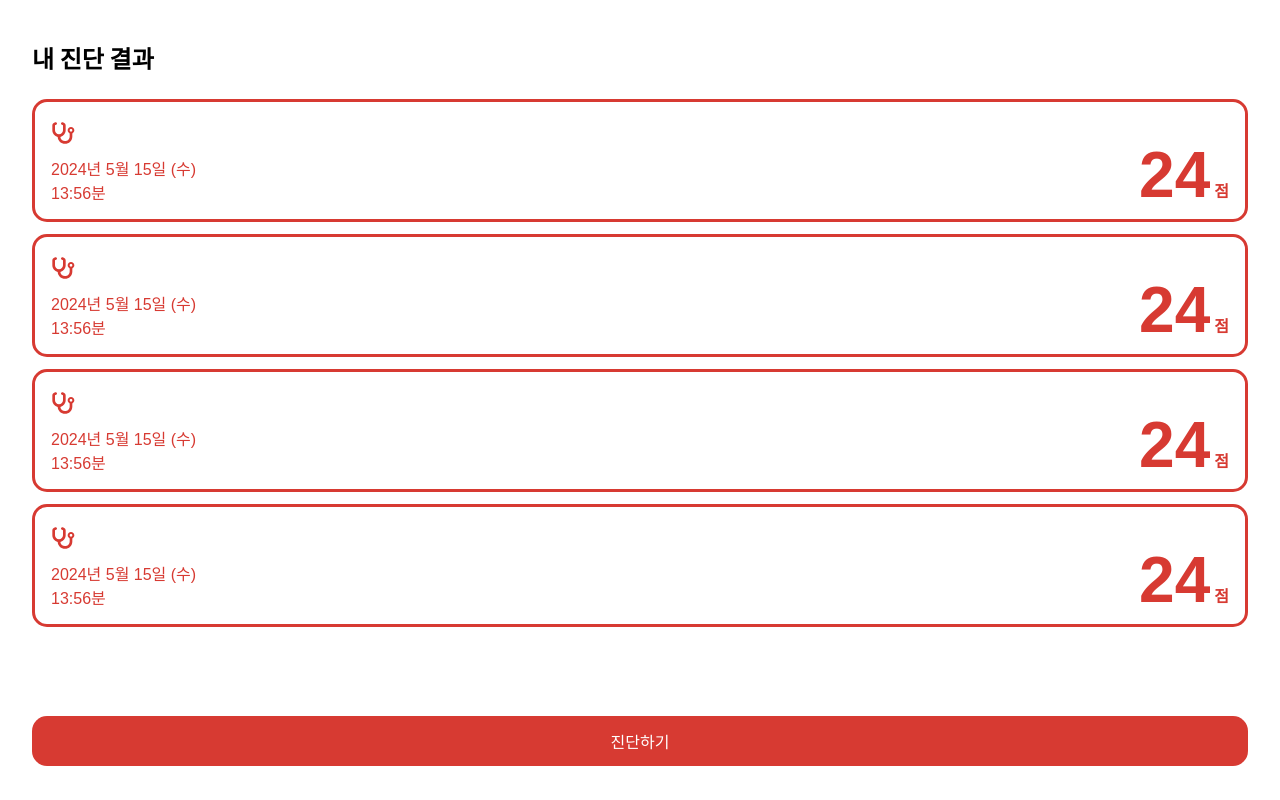
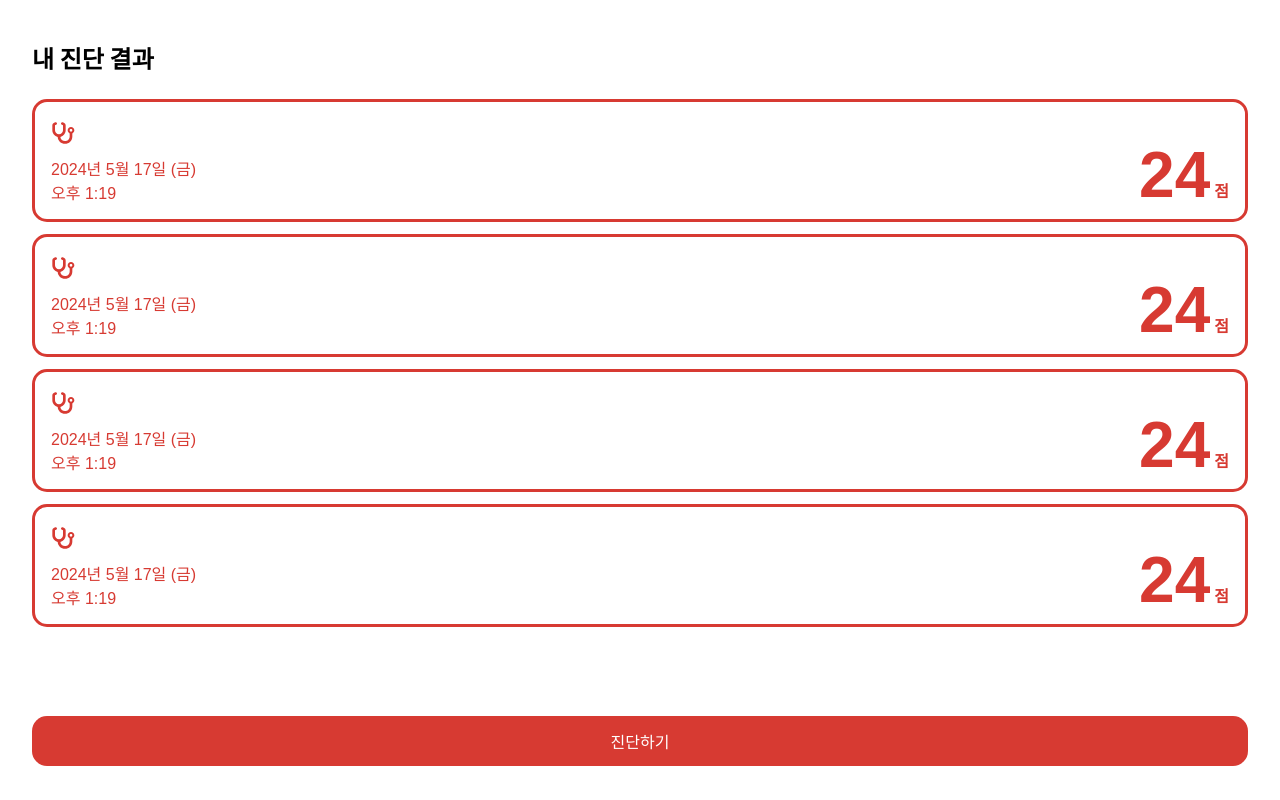
Before and after one commit to knu-software-engineering-team05/dead-lock-frontend, a React (Create React App) app: page /results in a window 1280 px wide. Built offline with nearby package versions, Linux system fonts and the light colour scheme; a web font is replaced by a local one.

Commit message:
fix: 뇌졸중 결과 상세 페이지의 라우팅 방식 변경 & 서버 스키마에 따른 mock Data 수정

```diff
--- a/src/components/pages/ResultList/index.tsx
+++ b/src/components/pages/ResultList/index.tsx
@@ -6,13 +6,16 @@ import { PATHS } from '../../../router';
 import { CommonWrapper } from '../../common/Wrapper';
 import { SvgPlus, SvgStethoscope } from '../../../svgs';
 import { theme } from '../../../theme';
-import { MOCK_RESULTS, MockResultType } from '../../../mock';
+import { MOCK_RESULTS } from '../../../mock';
 import { createPathWithParams } from '../../../utils/createPathWithParams';
+import { DiagnosisResponse } from '../../../types/service';
+import { RESULT_DETAIL_SEARCH_PARAMS } from '../../../constants/searchParams';
+import { getDateSet } from '../../../utils/getDate';
 
 const ResultList: React.FC = () => {
   const navigate = useNavigate();
 
-  const [results, setResults] = useState<MockResultType[]>([]);
+  const [results, setResults] = useState<DiagnosisResponse[]>([]);
 
   const handleLoadResults = async () => {
     // API 호출로 대체
@@ -36,17 +39,25 @@ const ResultList: React.FC = () => {
           </EmptyResultItem>
         )}
         {results.length > 0 &&
-          results.map((result) => (
+          results.map((result) => {
+            const { date, time } = getDateSet(new Date(result.createdAt));
+
+            return (
               <ResultItem
                 key={result.id}
-              onClick={() => navigate(createPathWithParams(PATHS.RESULT_DETAIL, { id: result.id }))}
+                onClick={() =>
+                  navigate(
+                    createPathWithParams(PATHS.RESULT_DETAIL, { id: result.id }) +
+                      `?type=${RESULT_DETAIL_SEARCH_PARAMS.BASIC}`
+                  )
+                }
               >
                 <SvgTextWrapper>
                   <SvgStethoscope width="24px" height="24px" fill={theme.colors.primary} />
                   <CommonResultItemText>
-                  {result.date}
+                    {date}
                     <br />
-                  {result.time}
+                    {time}
                   </CommonResultItemText>
                 </SvgTextWrapper>
 
@@ -55,7 +66,8 @@ const ResultList: React.FC = () => {
                   <CommonResultItemText className="score-label">점</CommonResultItemText>
                 </ResultItemRight>
               </ResultItem>
-          ))}
+            );
+          })}
       </ContentSection>
 
       <Button.Contained onClick={() => navigate(PATHS.TEST)}>진단하기</Button.Contained>
--- /dev/null
+++ b/src/constants/searchParams.ts
@@ -0,0 +1,4 @@
+export const RESULT_DETAIL_SEARCH_PARAMS = {
+  BASIC: 'basic',
+  HELPFUL: 'helpful',
+} as const;
--- a/src/mock/index.ts
+++ b/src/mock/index.ts
@@ -1,89 +1,67 @@
-export type MockHelpfulProgramsType = {
-  eating: string;
-  lifestyle: string;
-};
+import { DiagnosisResponse } from '../types/service';
 
-export type MockResultType = {
-  id: number;
-  date: string;
-  time: string;
-  score: number;
-  percentage: number;
-  diagnosis: string;
-  helpfulPrograms: MockHelpfulProgramsType;
-};
-
-export const MOCK_RESULTS: MockResultType[] = [
+export const MOCK_RESULTS: DiagnosisResponse[] = [
   {
-    id: 1,
-    date: '2024년 5월 15일 (수)',
-    time: '13:56분',
+    id: '1',
+    createdAt: new Date().toISOString(),
     score: 24,
-    percentage: 73,
-    diagnosis: `본 건강진단 레포트는 홍길동 님의 일반적인 건강 상태와 주요 건강 지표를 종합적으로 분석한 결과를 담고 있습니다. 홍길동 님은 현재 신체적으로 건강한 상태이며, 모든 주요 건강 지표가 정상 범위 내에 있습니다. 정기적인 운동과 균형 잡힌 식단을 유지하며, 연간 건강 검진을 계속해서 받을 것을 권장합니다.
+    strokeProbability: 73,
+    totalDiagnosis: `본 건강진단 레포트는 홍길동 님의 일반적인 건강 상태와 주요 건강 지표를 종합적으로 분석한 결과를 담고 있습니다. 홍길동 님은 현재 신체적으로 건강한 상태이며, 모든 주요 건강 지표가 정상 범위 내에 있습니다. 정기적인 운동과 균형 잡힌 식단을 유지하며, 연간 건강 검진을 계속해서 받을 것을 권장합니다.
 본 건강진단 레포트는 홍길동 님의 일반적인 건강 상태와 주요 건강 지표를 종합적으로 분석한 결과를 담고 있습니다. 홍길동 님은 현재 신체적으로 건강한 상태이며, 모든 주요 건강 지표가 정상 범위 내에 있습니다. 정기적인 운동과 균형 잡힌 식단을 유지하며, 연간 건강 검진을 계속해서 받을 것을 권장합니다.
 본 건강진단 레포트는 홍길동 님의 일반적인 건강 상태와 주요 건강 지표를 종합적으로 분석한 결과를 담고 있습니다. 홍길동 님은 현재 신체적으로 건강한 상태이며, 모든 주요 건강 지표가 정상 범위 내에 있습니다. 정기적인 운동과 균형 잡힌 식단을 유지하며, 연간 건강 검진을 계속해서 받을 것을 권장합니다.
 본 건강진단 레포트는 홍길동 님의 일반적인 건강 상태와 주요 건강 지표를 종합적으로 분석한 결과를 담고 있습니다. 홍길동 님은 현재 신체적으로 건강한 상태이며, 모든 주요 건강 지표가 정상 범위 내에 있습니다.`,
-    helpfulPrograms: {
-      eating: `본 건강진단 레포트는 홍길동 님의 일반적인 건강 상태와 주요 건강 지표를 종합적으로 분석한 결과를 담고 있습니다. 홍길동 님은 현재 신체적으로 건강한 상태이며, 모든 주요 건강 지표가 정상 범위 내에 있습니다. 정기적인 운동과 균형 잡힌 식단을 유지하며, 연간 건강 검진을 계속해서 받을 것을 권장합니다.
+    eatingHabits: `본 건강진단 레포트는 홍길동 님의 일반적인 건강 상태와 주요 건강 지표를 종합적으로 분석한 결과를 담고 있습니다. 홍길동 님은 현재 신체적으로 건강한 상태이며, 모든 주요 건강 지표가 정상 범위 내에 있습니다. 정기적인 운동과 균형 잡힌 식단을 유지하며, 연간 건강 검진을 계속해서 받을 것을 권장합니다.
 본 건강진단 레포트는 홍길동 님의 일반적인 건강 상태와 주요 건강 지표를 종합적으로 분석한 결과를 담고 있습니다. 홍길동 님은 현재 신체적으로 건강한 상태이며, 모든 주요 건강 지표가 정상 범위 내에 있습니다`,
-      lifestyle: `본 건강진단 레포트는 홍길동 님의 일반적인 건강 상태와 주요 건강 지표를 종합적으로 분석한 결과를 담고 있습니다. 홍길동 님은 현재 신체적으로 건강한 상태이며, 모든 주요 건강 지표가 정상 범위 내에 있습니다. 정기적인 운동과 균형 잡힌 식단을 유지하며, 연간 건강 검진을 계속해서 받을 것을 권장합니다.
+    lifestyleHabits: `본 건강진단 레포트는 홍길동 님의 일반적인 건강 상태와 주요 건강 지표를 종합적으로 분석한 결과를 담고 있습니다. 홍길동 님은 현재 신체적으로 건강한 상태이며, 모든 주요 건강 지표가 정상 범위 내에 있습니다. 정기적인 운동과 균형 잡힌 식단을 유지하며, 연간 건강 검진을 계속해서 받을 것을 권장합니다.
 본 건강진단 레포트는 홍길동 님의 일반적인 건강 상태와 주요 건강 지표를 종합적으로 분석한 결과를 담고 있습니다. 홍길동 님은 현재 신체적으로 건강한 상태이며, 모든 주요 건강 지표가 정상 범위 내에 있습니다. 정기적인 운동과 균형 잡힌 식단을 유지하며, 연간 건강 검진을 계속해서 받을 것을 권장합니다.
 본 건강진단 레포트는 홍길동 님의 일반적인 건강 상태와 주요 건강 지표를 종합적으로 분석한 결과를 담고 있습니다.`,
-    },
   },
   {
-    id: 2,
-    date: '2024년 5월 15일 (수)',
-    time: '13:56분',
+    id: '2',
+    createdAt: new Date().toISOString(),
+
     score: 24,
-    percentage: 73,
-    diagnosis: `본 건강진단 레포트는 홍길동 님의 일반적인 건강 상태와 주요 건강 지표를 종합적으로 분석한 결과를 담고 있습니다. 홍길동 님은 현재 신체적으로 건강한 상태이며, 모든 주요 건강 지표가 정상 범위 내에 있습니다. 정기적인 운동과 균형 잡힌 식단을 유지하며, 연간 건강 검진을 계속해서 받을 것을 권장합니다.
+    strokeProbability: 73,
+    totalDiagnosis: `본 건강진단 레포트는 홍길동 님의 일반적인 건강 상태와 주요 건강 지표를 종합적으로 분석한 결과를 담고 있습니다. 홍길동 님은 현재 신체적으로 건강한 상태이며, 모든 주요 건강 지표가 정상 범위 내에 있습니다. 정기적인 운동과 균형 잡힌 식단을 유지하며, 연간 건강 검진을 계속해서 받을 것을 권장합니다.
 본 건강진단 레포트는 홍길동 님의 일반적인 건강 상태와 주요 건강 지표를 종합적으로 분석한 결과를 담고 있습니다. 홍길동 님은 현재 신체적으로 건강한 상태이며, 모든 주요 건강 지표가 정상 범위 내에 있습니다. 정기적인 운동과 균형 잡힌 식단을 유지하며, 연간 건강 검진을 계속해서 받을 것을 권장합니다.
 본 건강진단 레포트는 홍길동 님의 일반적인 건강 상태와 주요 건강 지표를 종합적으로 분석한 결과를 담고 있습니다. 홍길동 님은 현재 신체적으로 건강한 상태이며, 모든 주요 건강 지표가 정상 범위 내에 있습니다. 정기적인 운동과 균형 잡힌 식단을 유지하며, 연간 건강 검진을 계속해서 받을 것을 권장합니다.
 본 건강진단 레포트는 홍길동 님의 일반적인 건강 상태와 주요 건강 지표를 종합적으로 분석한 결과를 담고 있습니다. 홍길동 님은 현재 신체적으로 건강한 상태이며, 모든 주요 건강 지표가 정상 범위 내에 있습니다.`,
-    helpfulPrograms: {
-      eating: `본 건강진단 레포트는 홍길동 님의 일반적인 건강 상태와 주요 건강 지표를 종합적으로 분석한 결과를 담고 있습니다. 홍길동 님은 현재 신체적으로 건강한 상태이며, 모든 주요 건강 지표가 정상 범위 내에 있습니다. 정기적인 운동과 균형 잡힌 식단을 유지하며, 연간 건강 검진을 계속해서 받을 것을 권장합니다.
+    eatingHabits: `본 건강진단 레포트는 홍길동 님의 일반적인 건강 상태와 주요 건강 지표를 종합적으로 분석한 결과를 담고 있습니다. 홍길동 님은 현재 신체적으로 건강한 상태이며, 모든 주요 건강 지표가 정상 범위 내에 있습니다. 정기적인 운동과 균형 잡힌 식단을 유지하며, 연간 건강 검진을 계속해서 받을 것을 권장합니다.
 본 건강진단 레포트는 홍길동 님의 일반적인 건강 상태와 주요 건강 지표를 종합적으로 분석한 결과를 담고 있습니다. 홍길동 님은 현재 신체적으로 건강한 상태이며, 모든 주요 건강 지표가 정상 범위 내에 있습니다`,
-      lifestyle: `본 건강진단 레포트는 홍길동 님의 일반적인 건강 상태와 주요 건강 지표를 종합적으로 분석한 결과를 담고 있습니다. 홍길동 님은 현재 신체적으로 건강한 상태이며, 모든 주요 건강 지표가 정상 범위 내에 있습니다. 정기적인 운동과 균형 잡힌 식단을 유지하며, 연간 건강 검진을 계속해서 받을 것을 권장합니다.
+    lifestyleHabits: `본 건강진단 레포트는 홍길동 님의 일반적인 건강 상태와 주요 건강 지표를 종합적으로 분석한 결과를 담고 있습니다. 홍길동 님은 현재 신체적으로 건강한 상태이며, 모든 주요 건강 지표가 정상 범위 내에 있습니다. 정기적인 운동과 균형 잡힌 식단을 유지하며, 연간 건강 검진을 계속해서 받을 것을 권장합니다.
 본 건강진단 레포트는 홍길동 님의 일반적인 건강 상태와 주요 건강 지표를 종합적으로 분석한 결과를 담고 있습니다. 홍길동 님은 현재 신체적으로 건강한 상태이며, 모든 주요 건강 지표가 정상 범위 내에 있습니다. 정기적인 운동과 균형 잡힌 식단을 유지하며, 연간 건강 검진을 계속해서 받을 것을 권장합니다.
 본 건강진단 레포트는 홍길동 님의 일반적인 건강 상태와 주요 건강 지표를 종합적으로 분석한 결과를 담고 있습니다.`,
-    },
   },
   {
-    id: 3,
-    date: '2024년 5월 15일 (수)',
-    time: '13:56분',
+    id: '3',
+    createdAt: new Date().toISOString(),
+
     score: 24,
-    percentage: 73,
-    diagnosis: `본 건강진단 레포트는 홍길동 님의 일반적인 건강 상태와 주요 건강 지표를 종합적으로 분석한 결과를 담고 있습니다. 홍길동 님은 현재 신체적으로 건강한 상태이며, 모든 주요 건강 지표가 정상 범위 내에 있습니다. 정기적인 운동과 균형 잡힌 식단을 유지하며, 연간 건강 검진을 계속해서 받을 것을 권장합니다.
+    strokeProbability: 73,
+    totalDiagnosis: `본 건강진단 레포트는 홍길동 님의 일반적인 건강 상태와 주요 건강 지표를 종합적으로 분석한 결과를 담고 있습니다. 홍길동 님은 현재 신체적으로 건강한 상태이며, 모든 주요 건강 지표가 정상 범위 내에 있습니다. 정기적인 운동과 균형 잡힌 식단을 유지하며, 연간 건강 검진을 계속해서 받을 것을 권장합니다.
 본 건강진단 레포트는 홍길동 님의 일반적인 건강 상태와 주요 건강 지표를 종합적으로 분석한 결과를 담고 있습니다. 홍길동 님은 현재 신체적으로 건강한 상태이며, 모든 주요 건강 지표가 정상 범위 내에 있습니다. 정기적인 운동과 균형 잡힌 식단을 유지하며, 연간 건강 검진을 계속해서 받을 것을 권장합니다.
 본 건강진단 레포트는 홍길동 님의 일반적인 건강 상태와 주요 건강 지표를 종합적으로 분석한 결과를 담고 있습니다. 홍길동 님은 현재 신체적으로 건강한 상태이며, 모든 주요 건강 지표가 정상 범위 내에 있습니다. 정기적인 운동과 균형 잡힌 식단을 유지하며, 연간 건강 검진을 계속해서 받을 것을 권장합니다.
 본 건강진단 레포트는 홍길동 님의 일반적인 건강 상태와 주요 건강 지표를 종합적으로 분석한 결과를 담고 있습니다. 홍길동 님은 현재 신체적으로 건강한 상태이며, 모든 주요 건강 지표가 정상 범위 내에 있습니다.`,
-    helpfulPrograms: {
-      eating: `본 건강진단 레포트는 홍길동 님의 일반적인 건강 상태와 주요 건강 지표를 종합적으로 분석한 결과를 담고 있습니다. 홍길동 님은 현재 신체적으로 건강한 상태이며, 모든 주요 건강 지표가 정상 범위 내에 있습니다. 정기적인 운동과 균형 잡힌 식단을 유지하며, 연간 건강 검진을 계속해서 받을 것을 권장합니다.
+    eatingHabits: `본 건강진단 레포트는 홍길동 님의 일반적인 건강 상태와 주요 건강 지표를 종합적으로 분석한 결과를 담고 있습니다. 홍길동 님은 현재 신체적으로 건강한 상태이며, 모든 주요 건강 지표가 정상 범위 내에 있습니다. 정기적인 운동과 균형 잡힌 식단을 유지하며, 연간 건강 검진을 계속해서 받을 것을 권장합니다.
 본 건강진단 레포트는 홍길동 님의 일반적인 건강 상태와 주요 건강 지표를 종합적으로 분석한 결과를 담고 있습니다. 홍길동 님은 현재 신체적으로 건강한 상태이며, 모든 주요 건강 지표가 정상 범위 내에 있습니다`,
-      lifestyle: `본 건강진단 레포트는 홍길동 님의 일반적인 건강 상태와 주요 건강 지표를 종합적으로 분석한 결과를 담고 있습니다. 홍길동 님은 현재 신체적으로 건강한 상태이며, 모든 주요 건강 지표가 정상 범위 내에 있습니다. 정기적인 운동과 균형 잡힌 식단을 유지하며, 연간 건강 검진을 계속해서 받을 것을 권장합니다.
+    lifestyleHabits: `본 건강진단 레포트는 홍길동 님의 일반적인 건강 상태와 주요 건강 지표를 종합적으로 분석한 결과를 담고 있습니다. 홍길동 님은 현재 신체적으로 건강한 상태이며, 모든 주요 건강 지표가 정상 범위 내에 있습니다. 정기적인 운동과 균형 잡힌 식단을 유지하며, 연간 건강 검진을 계속해서 받을 것을 권장합니다.
 본 건강진단 레포트는 홍길동 님의 일반적인 건강 상태와 주요 건강 지표를 종합적으로 분석한 결과를 담고 있습니다. 홍길동 님은 현재 신체적으로 건강한 상태이며, 모든 주요 건강 지표가 정상 범위 내에 있습니다. 정기적인 운동과 균형 잡힌 식단을 유지하며, 연간 건강 검진을 계속해서 받을 것을 권장합니다.
 본 건강진단 레포트는 홍길동 님의 일반적인 건강 상태와 주요 건강 지표를 종합적으로 분석한 결과를 담고 있습니다.`,
-    },
   },
   {
-    id: 4,
-    date: '2024년 5월 15일 (수)',
-    time: '13:56분',
+    id: '4',
+    createdAt: new Date().toISOString(),
+
     score: 24,
-    percentage: 73,
-    diagnosis: `본 건강진단 레포트는 홍길동 님의 일반적인 건강 상태와 주요 건강 지표를 종합적으로 분석한 결과를 담고 있습니다. 홍길동 님은 현재 신체적으로 건강한 상태이며, 모든 주요 건강 지표가 정상 범위 내에 있습니다. 정기적인 운동과 균형 잡힌 식단을 유지하며, 연간 건강 검진을 계속해서 받을 것을 권장합니다.
+    strokeProbability: 73,
+    totalDiagnosis: `본 건강진단 레포트는 홍길동 님의 일반적인 건강 상태와 주요 건강 지표를 종합적으로 분석한 결과를 담고 있습니다. 홍길동 님은 현재 신체적으로 건강한 상태이며, 모든 주요 건강 지표가 정상 범위 내에 있습니다. 정기적인 운동과 균형 잡힌 식단을 유지하며, 연간 건강 검진을 계속해서 받을 것을 권장합니다.
 본 건강진단 레포트는 홍길동 님의 일반적인 건강 상태와 주요 건강 지표를 종합적으로 분석한 결과를 담고 있습니다. 홍길동 님은 현재 신체적으로 건강한 상태이며, 모든 주요 건강 지표가 정상 범위 내에 있습니다. 정기적인 운동과 균형 잡힌 식단을 유지하며, 연간 건강 검진을 계속해서 받을 것을 권장합니다.
 본 건강진단 레포트는 홍길동 님의 일반적인 건강 상태와 주요 건강 지표를 종합적으로 분석한 결과를 담고 있습니다. 홍길동 님은 현재 신체적으로 건강한 상태이며, 모든 주요 건강 지표가 정상 범위 내에 있습니다. 정기적인 운동과 균형 잡힌 식단을 유지하며, 연간 건강 검진을 계속해서 받을 것을 권장합니다.
 본 건강진단 레포트는 홍길동 님의 일반적인 건강 상태와 주요 건강 지표를 종합적으로 분석한 결과를 담고 있습니다. 홍길동 님은 현재 신체적으로 건강한 상태이며, 모든 주요 건강 지표가 정상 범위 내에 있습니다.`,
-    helpfulPrograms: {
-      eating: `본 건강진단 레포트는 홍길동 님의 일반적인 건강 상태와 주요 건강 지표를 종합적으로 분석한 결과를 담고 있습니다. 홍길동 님은 현재 신체적으로 건강한 상태이며, 모든 주요 건강 지표가 정상 범위 내에 있습니다. 정기적인 운동과 균형 잡힌 식단을 유지하며, 연간 건강 검진을 계속해서 받을 것을 권장합니다.
+    eatingHabits: `본 건강진단 레포트는 홍길동 님의 일반적인 건강 상태와 주요 건강 지표를 종합적으로 분석한 결과를 담고 있습니다. 홍길동 님은 현재 신체적으로 건강한 상태이며, 모든 주요 건강 지표가 정상 범위 내에 있습니다. 정기적인 운동과 균형 잡힌 식단을 유지하며, 연간 건강 검진을 계속해서 받을 것을 권장합니다.
 본 건강진단 레포트는 홍길동 님의 일반적인 건강 상태와 주요 건강 지표를 종합적으로 분석한 결과를 담고 있습니다. 홍길동 님은 현재 신체적으로 건강한 상태이며, 모든 주요 건강 지표가 정상 범위 내에 있습니다`,
-      lifestyle: `본 건강진단 레포트는 홍길동 님의 일반적인 건강 상태와 주요 건강 지표를 종합적으로 분석한 결과를 담고 있습니다. 홍길동 님은 현재 신체적으로 건강한 상태이며, 모든 주요 건강 지표가 정상 범위 내에 있습니다. 정기적인 운동과 균형 잡힌 식단을 유지하며, 연간 건강 검진을 계속해서 받을 것을 권장합니다.
+    lifestyleHabits: `본 건강진단 레포트는 홍길동 님의 일반적인 건강 상태와 주요 건강 지표를 종합적으로 분석한 결과를 담고 있습니다. 홍길동 님은 현재 신체적으로 건강한 상태이며, 모든 주요 건강 지표가 정상 범위 내에 있습니다. 정기적인 운동과 균형 잡힌 식단을 유지하며, 연간 건강 검진을 계속해서 받을 것을 권장합니다.
 본 건강진단 레포트는 홍길동 님의 일반적인 건강 상태와 주요 건강 지표를 종합적으로 분석한 결과를 담고 있습니다. 홍길동 님은 현재 신체적으로 건강한 상태이며, 모든 주요 건강 지표가 정상 범위 내에 있습니다. 정기적인 운동과 균형 잡힌 식단을 유지하며, 연간 건강 검진을 계속해서 받을 것을 권장합니다.
 본 건강진단 레포트는 홍길동 님의 일반적인 건강 상태와 주요 건강 지표를 종합적으로 분석한 결과를 담고 있습니다.`,
-    },
   },
 ];
--- a/src/router.tsx
+++ b/src/router.tsx
@@ -7,7 +7,6 @@ import SignIn from './components/pages/SignIn';
 import Test from './components/pages/Test';
 import ResultList from './components/pages/ResultList';
 import ResultDetail from './components/pages/ResultDetail';
-import HelpfulPrograms from './components/pages/HelpfulPrograms';
 
 export const PATHS = {
   MAIN: '/',
@@ -15,7 +14,6 @@ export const PATHS = {
   SIGN_UP: '/signup',
   RESULT_LIST: '/results',
   RESULT_DETAIL: '/results/:id',
-  HELPFUL_PROGRAMS: '/results/:id/programs',
   TEST: '/test',
 } as const;
 
@@ -45,10 +43,6 @@ const router = createBrowserRouter([
         element: <ResultDetail />,
       },
       {
-        path: PATHS.HELPFUL_PROGRAMS,
-        element: <HelpfulPrograms />,
-      },
-      {
         path: PATHS.TEST,
         element: <Test />,
       },
--- /dev/null
+++ b/src/utils/getDate.ts
@@ -0,0 +1,16 @@
+const WEEK = ['일', '월', '화', '수', '목', '금', '토'];
+
+export const getDateSet = (targetDate: Date): { date: string; time: string } => {
+  const year = targetDate.getFullYear();
+  const month = targetDate.getMonth() + 1;
+  const day = targetDate.getDate();
+  const week = WEEK[targetDate.getDay()];
+  const date = `${year}년 ${month}월 ${day}일 (${week})`;
+
+  const time = targetDate.toLocaleTimeString('ko-KR', {
+    hour: 'numeric',
+    minute: '2-digit',
+  });
+
+  return { date, time };
+};
```
Also changed, not shown: src/components/pages/HelpfulPrograms/index.tsx (deleted, +0 -80 lines), src/components/pages/ResultDetail/index.tsx (+26 -76 lines), src/components/pages/ResultDetail/type/Basic.tsx (added, +92 -0 lines), src/components/pages/ResultDetail/type/Helpful.tsx (added, +60 -0 lines), src/types/service.ts (+12 -1 lines). Lines whose indentation alone changed are shown as unchanged.
